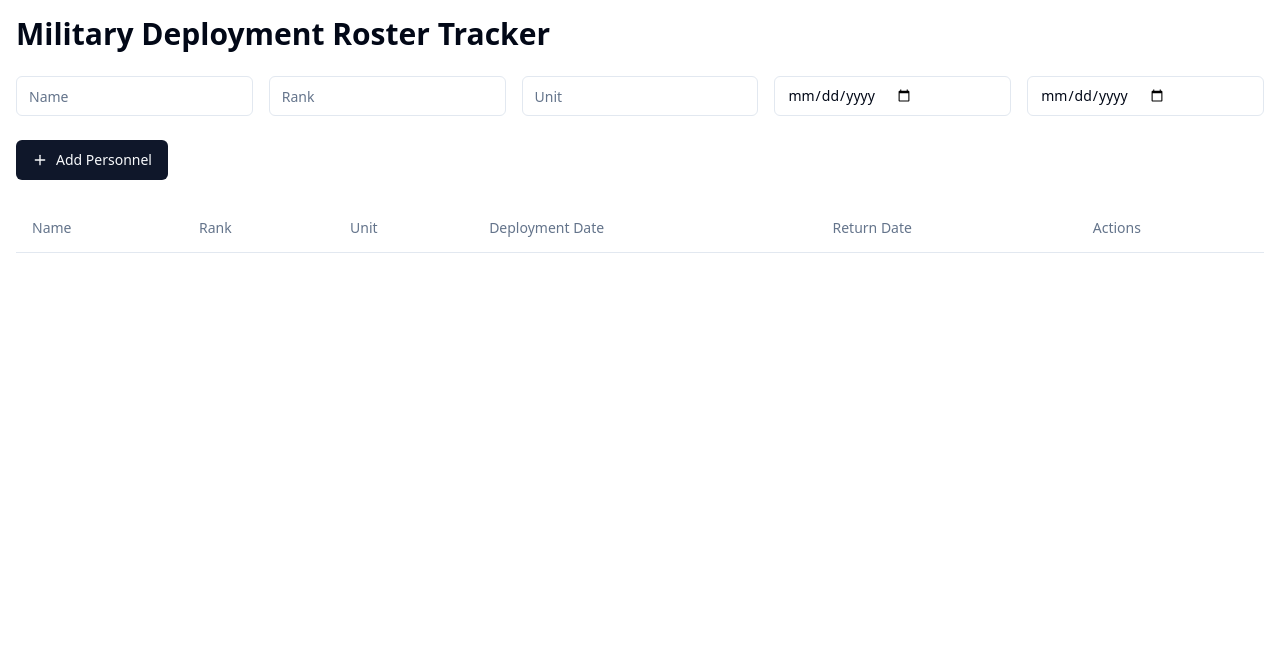
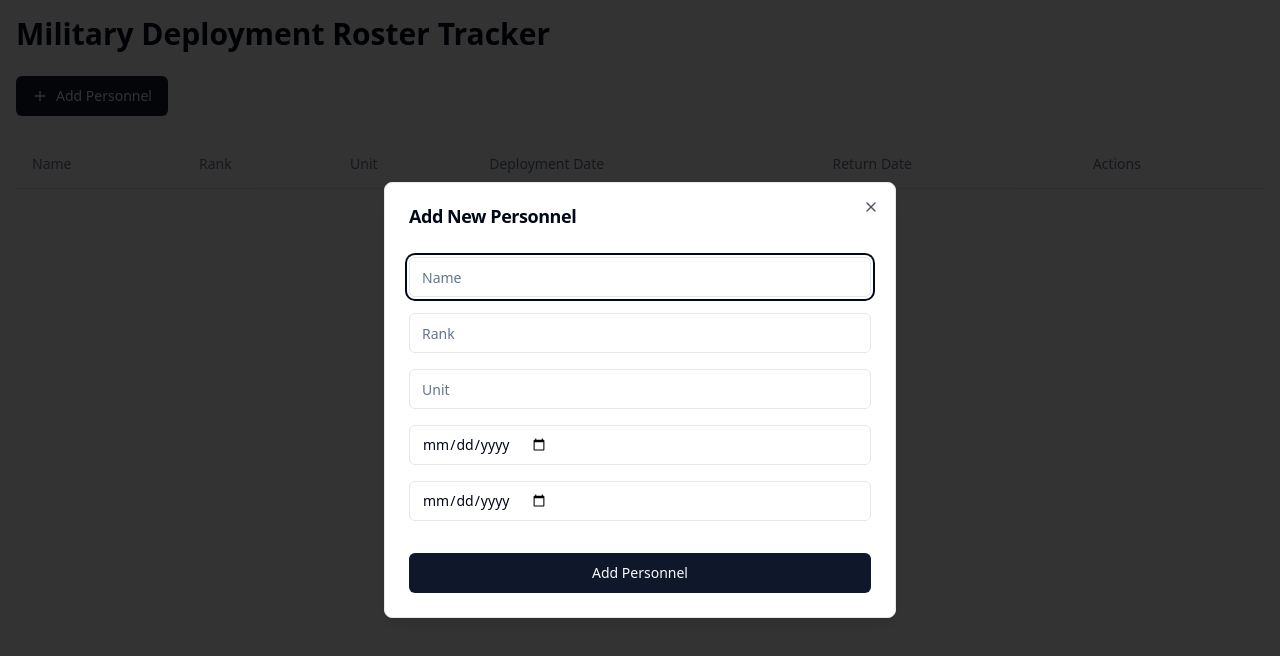
Before and after one commit to GPT-Engineer-App-Dev/military-roster-ranger, a React (Vite) app: page / in a window 1280 px wide. Both pictures are taken after a click on the button "Add Personnel". Shown: the top 656 px of the page. Built offline with nearby package versions, Linux system fonts and the light colour scheme.

Commit message:
GPT Engineer Update

```diff
--- a/src/pages/Index.jsx
+++ b/src/pages/Index.jsx
@@ -2,17 +2,19 @@ import { useState } from 'react';
 import { Button } from "@/components/ui/button";
 import { Input } from "@/components/ui/input";
 import { Table, TableBody, TableCell, TableHead, TableHeader, TableRow } from "@/components/ui/table";
-import { Plus, Trash2, Edit, Save } from "lucide-react";
+import { Dialog, DialogContent, DialogHeader, DialogTitle, DialogTrigger } from "@/components/ui/dialog";
+import { Plus, Trash2, Edit } from "lucide-react";
 
 const Index = () => {
   const [personnel, setPersonnel] = useState([]);
   const [newPerson, setNewPerson] = useState({ name: '', rank: '', unit: '', deploymentDate: '', returnDate: '' });
-  const [editingId, setEditingId] = useState(null);
+  const [isDialogOpen, setIsDialogOpen] = useState(false);
 
   const addPerson = () => {
     if (newPerson.name && newPerson.rank && newPerson.unit && newPerson.deploymentDate) {
       setPersonnel([...personnel, { ...newPerson, id: Date.now() }]);
       setNewPerson({ name: '', rank: '', unit: '', deploymentDate: '', returnDate: '' });
+      setIsDialogOpen(false);
     }
   };
 
@@ -20,29 +22,21 @@ const Index = () => {
     setPersonnel(personnel.filter(person => person.id !== id));
   };
 
-  const startEditing = (person) => {
-    setEditingId(person.id);
-    setNewPerson({ ...person });
-  };
-
-  const saveEdit = () => {
-    setPersonnel(personnel.map(person =>
-      person.id === editingId ? { ...newPerson, id: editingId } : person
-    ));
-    setEditingId(null);
-    setNewPerson({ name: '', rank: '', unit: '', deploymentDate: '', returnDate: '' });
-  };
-
-  const cancelEdit = () => {
-    setEditingId(null);
-    setNewPerson({ name: '', rank: '', unit: '', deploymentDate: '', returnDate: '' });
-  };
-
   return (
     <div className="container mx-auto p-4">
       <h1 className="text-3xl font-bold mb-6">Military Deployment Roster Tracker</h1>
 
-      <div className="grid grid-cols-1 md:grid-cols-5 gap-4 mb-6">
+      <Dialog open={isDialogOpen} onOpenChange={setIsDialogOpen}>
+        <DialogTrigger asChild>
+          <Button className="mb-6">
+            <Plus className="mr-2 h-4 w-4" /> Add Personnel
+          </Button>
+        </DialogTrigger>
+        <DialogContent>
+          <DialogHeader>
+            <DialogTitle>Add New Personnel</DialogTitle>
+          </DialogHeader>
+          <div className="grid gap-4 py-4">
             <Input
               placeholder="Name"
               value={newPerson.name}
@@ -71,21 +65,9 @@ const Index = () => {
               onChange={(e) => setNewPerson({...newPerson, returnDate: e.target.value})}
             />
           </div>
-
-      {editingId ? (
-        <div className="flex gap-2 mb-6">
-          <Button onClick={saveEdit}>
-            <Save className="mr-2 h-4 w-4" /> Save Changes
-          </Button>
-          <Button variant="outline" onClick={cancelEdit}>
-            Cancel
-          </Button>
-        </div>
-      ) : (
-        <Button onClick={addPerson} className="mb-6">
-          <Plus className="mr-2 h-4 w-4" /> Add Personnel
-        </Button>
-      )}
+          <Button onClick={addPerson}>Add Personnel</Button>
+        </DialogContent>
+      </Dialog>
 
       <Table>
         <TableHeader>
@@ -107,14 +89,9 @@ const Index = () => {
               <TableCell>{person.deploymentDate}</TableCell>
               <TableCell>{person.returnDate || 'N/A'}</TableCell>
               <TableCell>
-                <div className="flex gap-2">
-                  <Button variant="outline" size="sm" onClick={() => startEditing(person)}>
-                    <Edit className="h-4 w-4" />
-                  </Button>
                 <Button variant="destructive" size="sm" onClick={() => removePerson(person.id)}>
                   <Trash2 className="h-4 w-4" />
                 </Button>
-                </div>
               </TableCell>
             </TableRow>
           ))}
```
Lines whose indentation alone changed are shown as unchanged.
